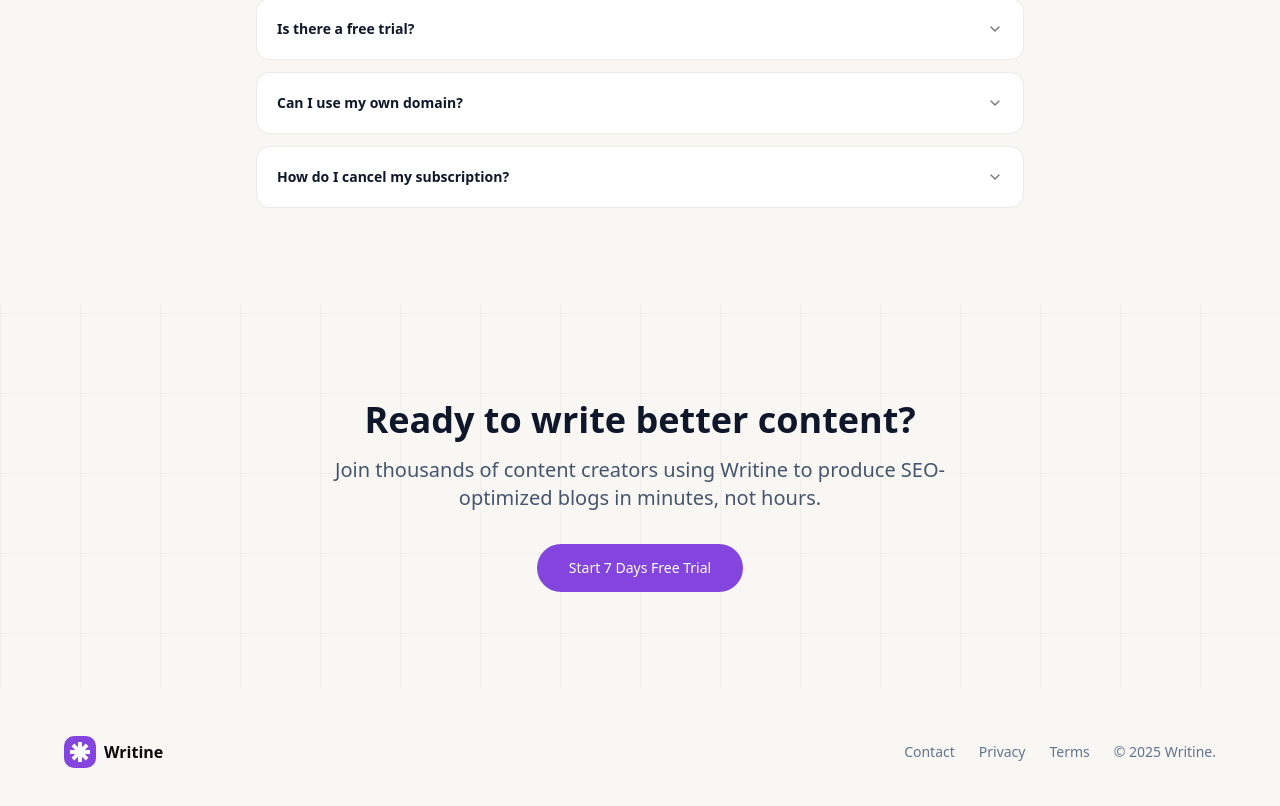
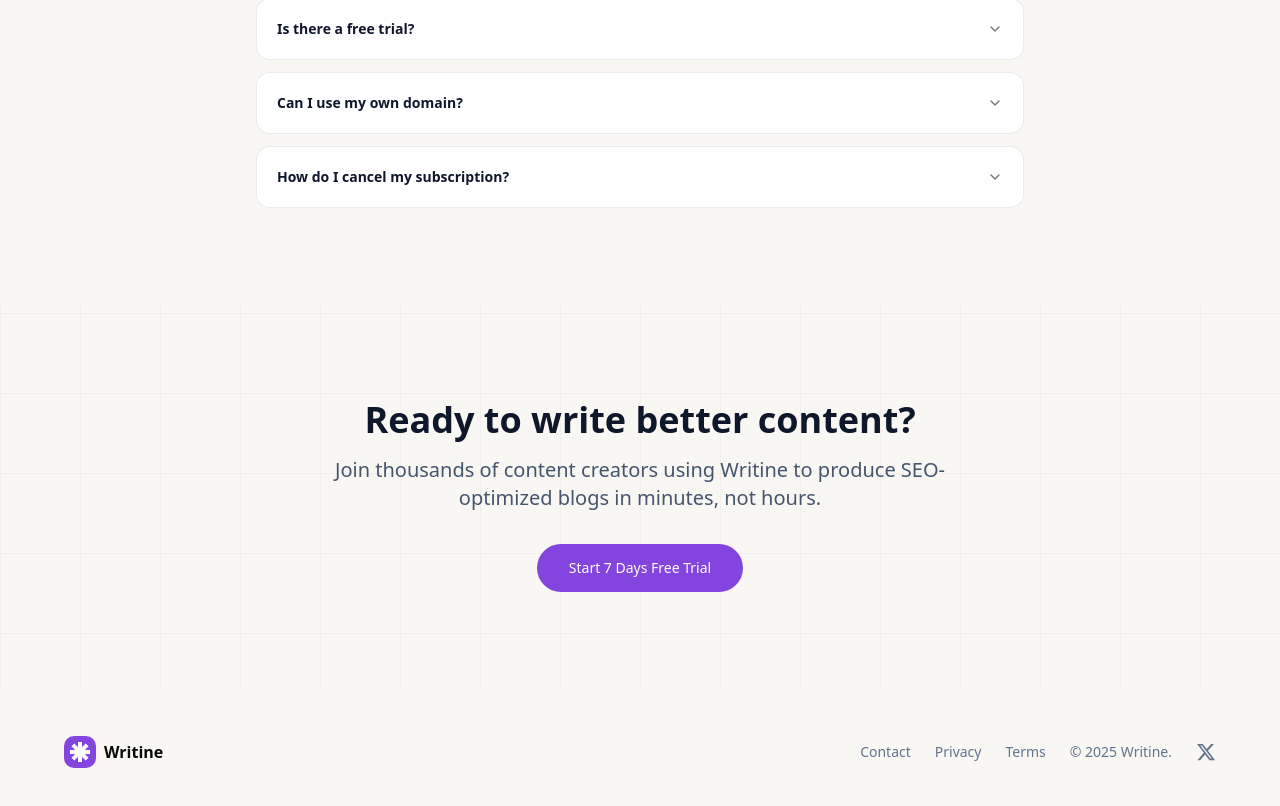
Before and after one commit to bittucreator/Writine, a Next.js app: page / in a window 1280 px wide. Shown: the part 4247-5053 px from the top of the page. Built offline with nearby package versions, Linux system fonts and the light colour scheme; no server answers.

Commit message:
Add X icon to footer (right side)

```diff
--- a/src/components/Footer.tsx
+++ b/src/components/Footer.tsx
@@ -20,6 +20,16 @@ export function Footer() {
             <Link href="/privacy" className="hover:text-slate-900 transition-colors">Privacy</Link>
             <Link href="/terms" className="hover:text-slate-900 transition-colors">Terms</Link>
             <span>© {new Date().getFullYear()} Writine.</span>
+            <a
+              href="https://x.com/writineai"
+              target="_blank"
+              rel="noopener noreferrer"
+              className="text-slate-500 hover:text-slate-900 transition-colors"
+            >
+              <svg className="w-5 h-5" viewBox="0 0 24 24" fill="currentColor">
+                <path d="M18.244 2.25h3.308l-7.227 8.26 8.502 11.24H16.17l-5.214-6.817L4.99 21.75H1.68l7.73-8.835L1.254 2.25H8.08l4.713 6.231zm-1.161 17.52h1.833L7.084 4.126H5.117z" />
+              </svg>
+            </a>
           </div>
         </div>
       </div>
```
